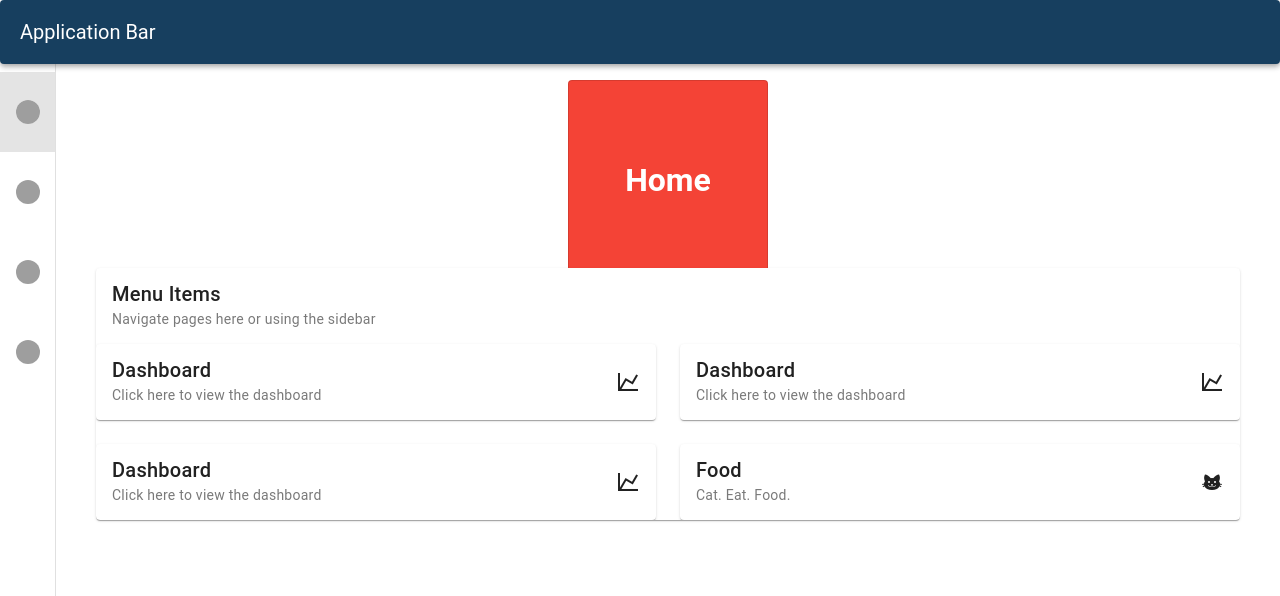
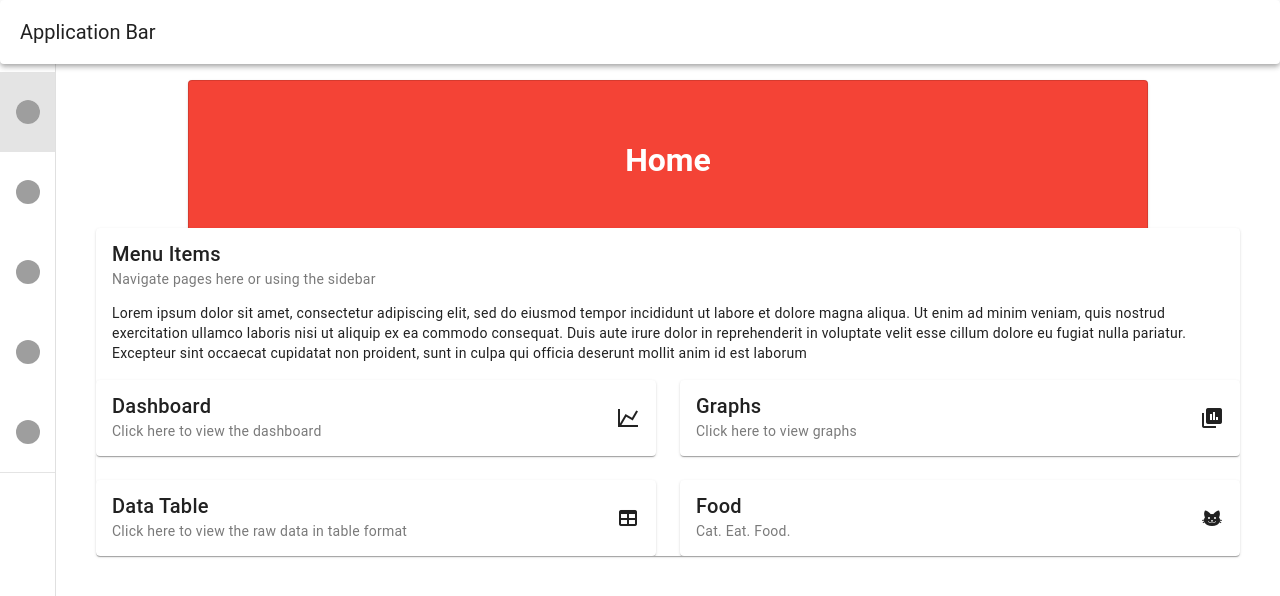
Before and after one commit to jademchog/Internship-Project-Analysis, a Vue app in the folder vuetify-project/: page /home in a window 1280 px wide. Shown: the top 596 px of the page. Built offline with nearby package versions, Linux system fonts and the light colour scheme; grey boxes are pictures that could not be loaded; a small style sheet from the web is missing.

Commit message:
Added data table

```diff
--- a/vuetify-project/components.d.ts
+++ b/vuetify-project/components.d.ts
@@ -16,6 +16,9 @@ declare module 'vue' {
     MenuItem: typeof import('./src/components/MenuItem.vue')['default']
     MenuItemDashboard: typeof import('./src/components/MenuItemDashboard.vue')['default']
     MenuItemFood: typeof import('./src/components/MenuItemFood.vue')['default']
+    MenuItemGraphs: typeof import('./src/components/MenuItemGraphs.vue')['default']
+    MenuItemsTable: typeof import('./src/components/MenuItemsTable.vue')['default']
+    MenuItemTable: typeof import('./src/components/MenuItemTable.vue')['default']
     RouterLink: typeof import('vue-router')['RouterLink']
     RouterView: typeof import('vue-router')['RouterView']
   }
--- a/vuetify-project/src/LayoutView.vue
+++ b/vuetify-project/src/LayoutView.vue
@@ -1,6 +1,6 @@
 <template>
     <v-app>
-        <v-app-bar color = "#173F5F" rounded>
+        <v-app-bar rounded>
             <v-app-bar-title>Application Bar</v-app-bar-title>
         </v-app-bar>
         <v-navigation-drawer app permanent expand-on-hover rail>
@@ -17,6 +17,7 @@
                 >
                     <v-list-item-title><h3>{{ item.title }}</h3></v-list-item-title>
                 </v-list-item>
+                <v-divider></v-divider>
             </v-list>
         </v-navigation-drawer>
         <v-main>
@@ -35,7 +36,8 @@ const menuItems = [
   { title: 'Home', to: '/home' },
   { title: 'Dashboard', to: '/dashboard'},
   { title: 'Food', to: '/food'},
-  { title: 'Graphs', to: '/graphs'}
+  { title: 'Graphs', to: '/graphs'},
+  { title: 'Data Table', to: '/table'}
 ]
 
 function navigate(to: string) {
--- /dev/null
+++ b/vuetify-project/src/components/MenuItemGraphs.vue
@@ -0,0 +1,8 @@
+<template>
+    <v-card
+    title="Graphs"
+    subtitle="Click here to view graphs"
+    append-icon="mdi-chart-box-multiple"
+    link
+    to="/graphs"></v-card>
+</template>
--- /dev/null
+++ b/vuetify-project/src/components/MenuItemTable.vue
@@ -0,0 +1,8 @@
+<template>
+    <v-card
+    title="Data Table"
+    subtitle="Click here to view the raw data in table format"
+    append-icon="mdi-table"
+    link
+    to="/table"></v-card>
+</template>
--- /dev/null
+++ b/vuetify-project/src/pages/DataTable.vue
@@ -0,0 +1,30 @@
+<template>
+  <v-data-table-virtual
+    :items="items"
+    height="400"
+    item-value="name"
+    fixed-header
+  >
+    <template #header>
+      <tr>
+        <th>Name</th>
+        <th>Value</th>
+      </tr>
+    </template>
+
+    <template #item="{ item }">
+      <tr>
+        <td>{{ item.name }}</td>
+        <td>{{ item.value }}</td>
+      </tr>
+    </template>
+  </v-data-table-virtual>
+</template>
+
+<script setup>
+const items = [
+  { name: 'Alice', value: 10 },
+  { name: 'Bob', value: 20 },
+  { name: 'Charlie', value: 30 },
+]
+</script>
--- a/vuetify-project/src/pages/Home.vue
+++ b/vuetify-project/src/pages/Home.vue
@@ -3,22 +3,22 @@
     <v-container>
       <v-col>
         <v-row>
-          <v-sheet :height="200" :width="200" border rounded color="red" class="welcome">
+          <v-card height="20vh" width="120vh" border rounded color="red" class="welcome">
             <h1>Home</h1>
-          </v-sheet>
+          </v-card>
         </v-row>
-        <v-card title="Menu Items" subtitle="Navigate pages here or using the sidebar">
+        <v-card title="Menu Items" subtitle="Navigate pages here or using the sidebar" text="Lorem ipsum dolor sit amet, consectetur adipiscing elit, sed do eiusmod tempor incididunt ut labore et dolore magna aliqua. Ut enim ad minim veniam, quis nostrud exercitation ullamco laboris nisi ut aliquip ex ea commodo consequat. Duis aute irure dolor in reprehenderit in voluptate velit esse cillum dolore eu fugiat nulla pariatur. Excepteur sint occaecat cupidatat non proident, sunt in culpa qui officia deserunt mollit anim id est laborum">
           <v-row>
             <v-col>
               <MenuItemDashboard />
             </v-col>
             <v-col>
-              <MenuItemDashboard />
+              <MenuItemGraphs />
             </v-col>
           </v-row>
           <v-row>
             <v-col>
-              <MenuItemDashboard />
+              <MenuItemTable />
             </v-col>
             <v-col>
               <MenuItemFood />
--- a/vuetify-project/src/router/index.js
+++ b/vuetify-project/src/router/index.js
@@ -12,6 +12,7 @@ const HomePage = () => import('@/pages/Home.vue')
 const Dashboard = () => import('@/pages/DashBoard.vue')
 const Food = () => import('@/pages/Food.vue')
 const Graphs = () => import('@/pages/Graphs.vue')
+const DataTable = () => import('@/pages/DataTable.vue')
 
 const router = createRouter({
   history: createWebHistory(import.meta.env.BASE_URL),
@@ -36,6 +37,10 @@ const router = createRouter({
         {
           path: 'graphs',
           component: Graphs,
+        },
+        {
+          path: 'table',
+          component: DataTable,
         }
       ],
     },
--- a/vuetify-project/typed-router.d.ts
+++ b/vuetify-project/typed-router.d.ts
@@ -19,6 +19,7 @@ declare module 'vue-router/auto-routes' {
    */
   export interface RouteNamedMap {
     '/DashBoard': RouteRecordInfo<'/DashBoard', '/DashBoard', Record<never, never>, Record<never, never>>,
+    '/DataTable': RouteRecordInfo<'/DataTable', '/DataTable', Record<never, never>, Record<never, never>>,
     '/Food': RouteRecordInfo<'/Food', '/Food', Record<never, never>, Record<never, never>>,
     '/Graphs': RouteRecordInfo<'/Graphs', '/Graphs', Record<never, never>, Record<never, never>>,
     '/Home': RouteRecordInfo<'/Home', '/Home', Record<never, never>, Record<never, never>>,
@@ -37,6 +38,10 @@ declare module 'vue-router/auto-routes' {
   export interface _RouteFileInfoMap {
     'src/pages/DashBoard.vue': {
       routes: '/DashBoard'
+      views: never
+    }
+    'src/pages/DataTable.vue': {
+      routes: '/DataTable'
       views: never
     }
     'src/pages/Food.vue': {
```
